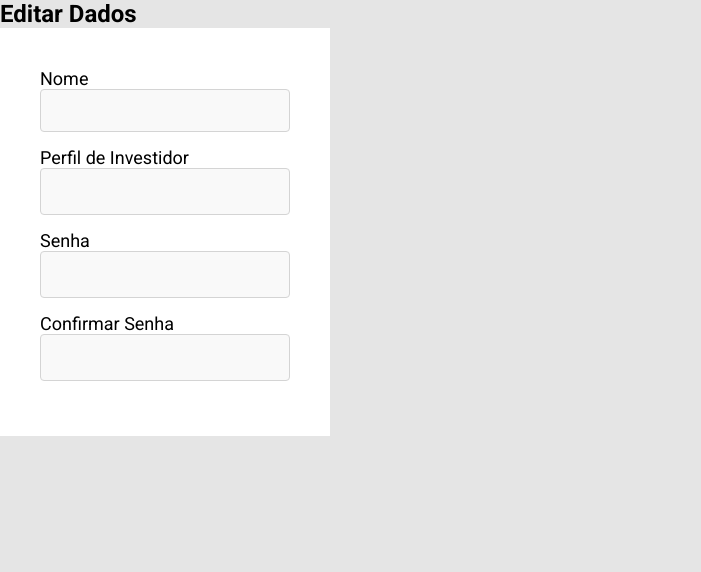
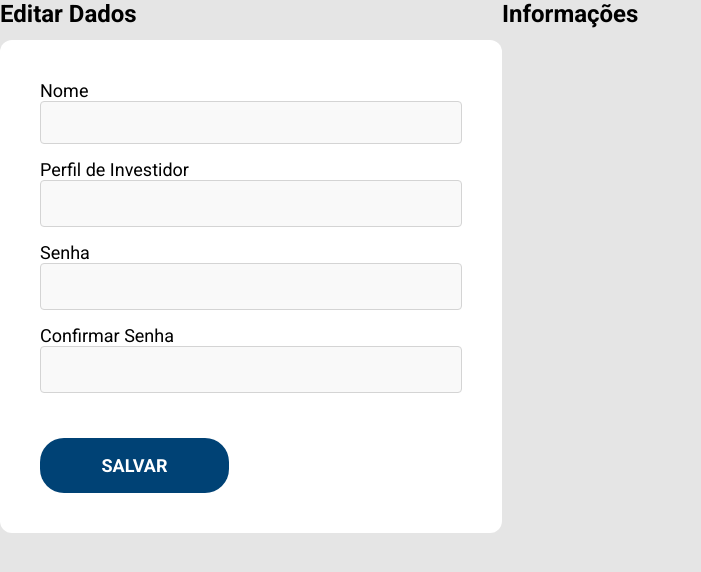
Before and after one commit to mc-855-stonks/web-app, a React (Create React App) app: page /profile in a window 1280 px wide. Shown: the top 572 px of the page, without its empty margins (0-701 px from the left). Built offline with nearby package versions, Linux system fonts and the light colour scheme.

Commit message:
WIP: Editable profile component

```diff
--- a/src/pages/ProfilePage/components/EditableProfile/EditableArea/style.module.css
+++ b/src/pages/ProfilePage/components/EditableProfile/EditableArea/style.module.css
@@ -1,6 +1,5 @@
 .container {
     display: flex;
     flex-direction: column;
-    background-color: var(--color-white-background);
-    padding: 40px;
+    padding-bottom: 30px;
 }
--- a/src/pages/ProfilePage/components/EditableProfile/index.tsx
+++ b/src/pages/ProfilePage/components/EditableProfile/index.tsx
@@ -2,13 +2,17 @@ import React from "react";
 import stylesEditableProfile from "./style.module.css";
 import stylesProfilePage from "../../style.module.css";
 import Title from "../../../../components/Title";
+import Button from "../../../../components/Button";
 import EditableArea from "./EditableArea";
 
 export default function EditableProfile() {
   return (
     <div className={stylesEditableProfile.container}>
       <Title className={stylesProfilePage.title}>Editar Dados</Title>
-      <EditableArea />
+      <div className={stylesEditableProfile.profileContent}>
+        <EditableArea />
+        <Button value="SALVAR" style={{ width: 189, marginLeft: "auto" }} />
+      </div>
     </div>
   );
 }
--- a/src/pages/ProfilePage/components/EditableProfile/style.module.css
+++ b/src/pages/ProfilePage/components/EditableProfile/style.module.css
@@ -1,5 +1,16 @@
 .container {
     display: flex;
     flex-direction: column;
+    width: 502px;
+}
+
+.profileContent {
+    background-color: var(--color-white-background);
     border-radius: 12px;
+    padding: 40px;
 }
+
+.buttonContainer {
+    display: flex;
+    justify-content: right;
+}
--- a/src/pages/ProfilePage/components/ProductInfo/index.tsx
+++ b/src/pages/ProfilePage/components/ProductInfo/index.tsx
@@ -1,6 +1,12 @@
 import React from "react";
-import styles from "./style.module.css";
+import stylesProductInfo from "./style.module.css";
+import stylesProfilePage from "../../style.module.css";
+import Title from "../../../../components/Title";
 
 export default function ProductInfo() {
-  return <div />;
+  return (
+    <div className={stylesProductInfo.container}>
+      <Title className={stylesProfilePage.title}>Informações</Title>
+    </div>
+  );
 }
--- a/src/pages/ProfilePage/components/ProductInfo/style.module.css
+++ b/src/pages/ProfilePage/components/ProductInfo/style.module.css
@@ -0,0 +1,5 @@
+.container {
+    display: flex;
+    flex-direction: column;
+    width: 502px;
+}
--- a/src/pages/ProfilePage/style.module.css
+++ b/src/pages/ProfilePage/style.module.css
@@ -1,7 +1,4 @@
 .container {
-    background-color: var(--color-gray-background);
-    height: 100%;
-    min-height: 100vh;
     display: flex;
 }
 
@@ -13,4 +10,9 @@
     line-height: 28px;
     height: 28px;
     color: var(--font-color-default);
+    margin-bottom: 12px;
 }
+
+body {
+    background-color: var(--color-gray-background);
+}
```
